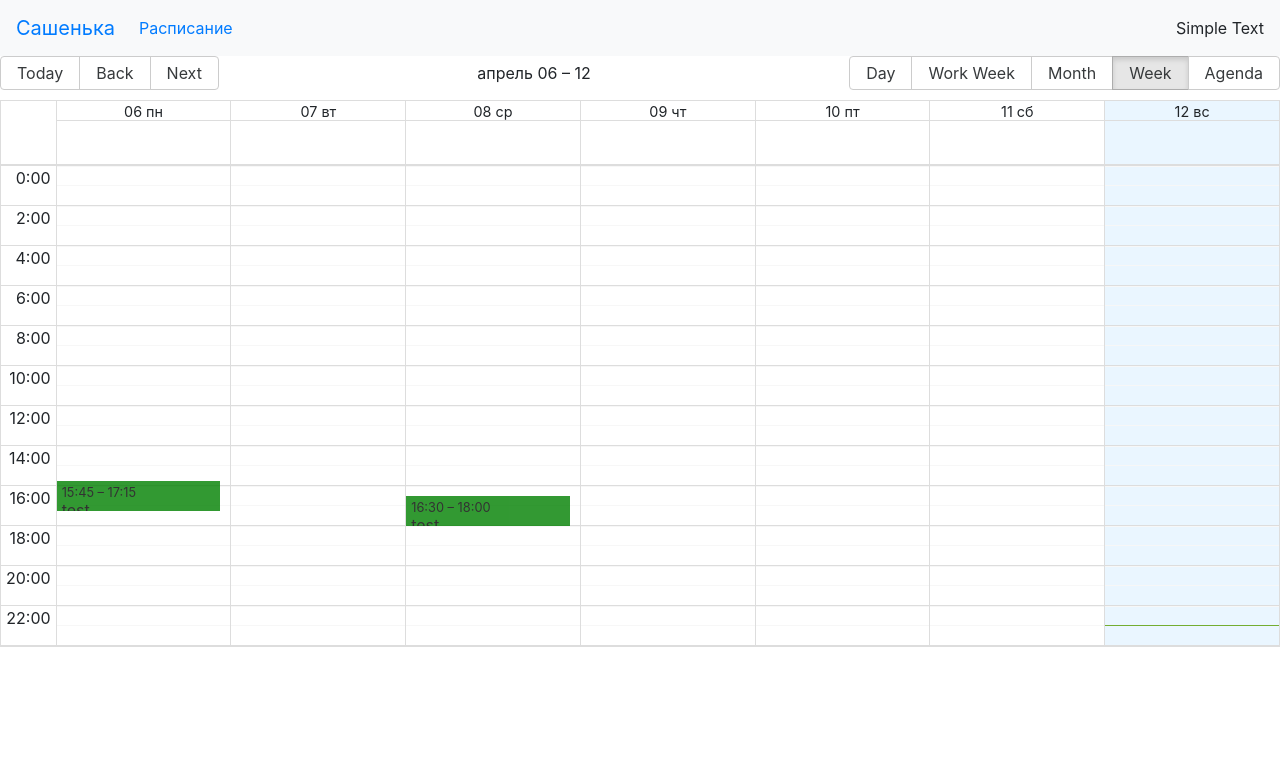
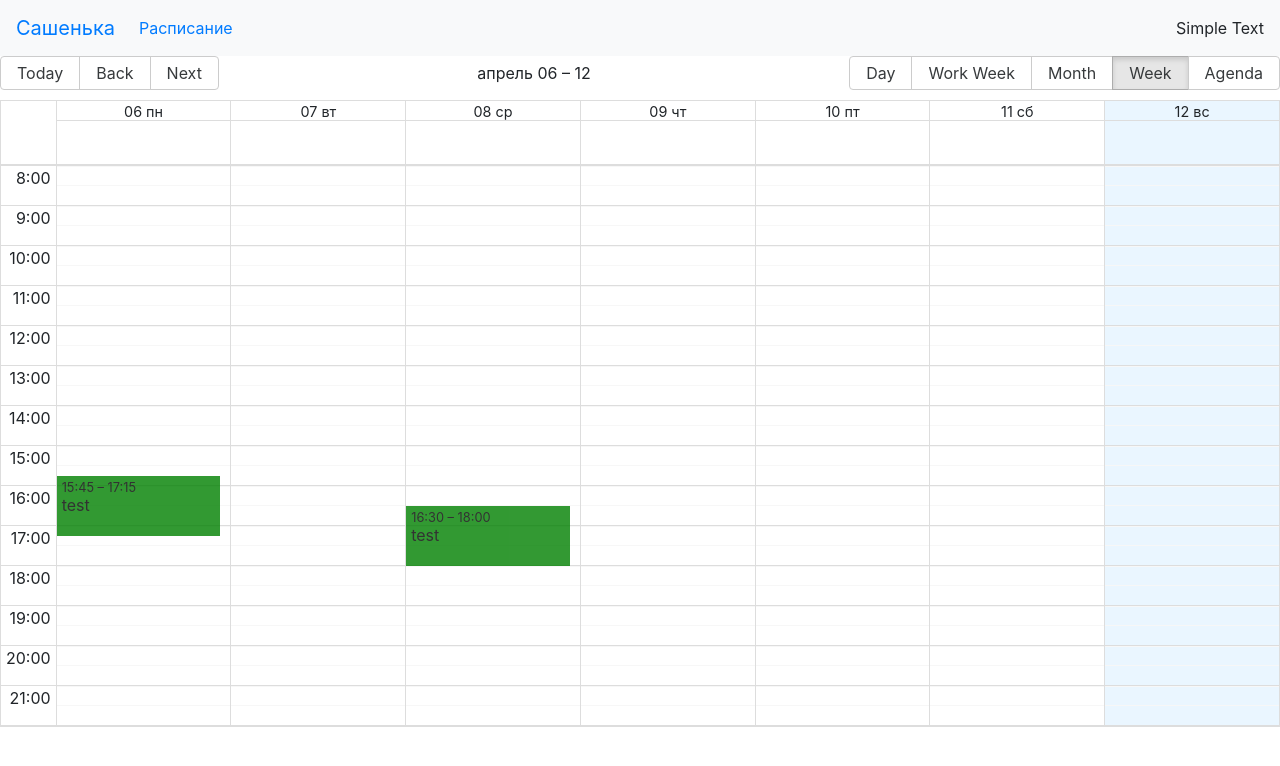
Before and after one commit to rock-day/dekart-front, a React (Create React App) app: page /schedule in a window 1280 px wide. Shown: the top 766 px of the page. Built offline with nearby package versions, Linux system fonts and the light colour scheme.

Commit message:
Calendar props: min, max, step

```diff
--- a/src/Schedule.js
+++ b/src/Schedule.js
@@ -240,6 +240,10 @@ class Schedule extends React.Component {
   render() {
     moment.locale('ru-RU');
     const localizer = momentLocalizer(moment);
+    const minTime = new Date();
+    minTime.setHours(8, 0, 0);
+    const maxTime = new Date();
+    maxTime.setHours(22, 0, 0);
 
     return (
       <div>
@@ -249,12 +253,14 @@ class Schedule extends React.Component {
           localizer={localizer}
           defaultView={Views.WEEK}
           views={['day', 'work_week', 'month', 'week', 'agenda']}
-          step={60}
+          step={30}
+          min={minTime}
+          max={maxTime}
           defaultDate={new Date()}
           onSelectEvent={this.handleSelectEvent}
           onDoubleClickEvent={event => event.isPlanned = !event.isPlanned}
           onSelectSlot={this.handleSelect}
-          eventPropGetter={(this.eventStyleGetter)}
+          eventPropGetter={this.eventStyleGetter}
         />
         <Modal isOpen={this.state.isAddModalOpen}>
           <ModalHeader>Расписание занятия</ModalHeader>
```
